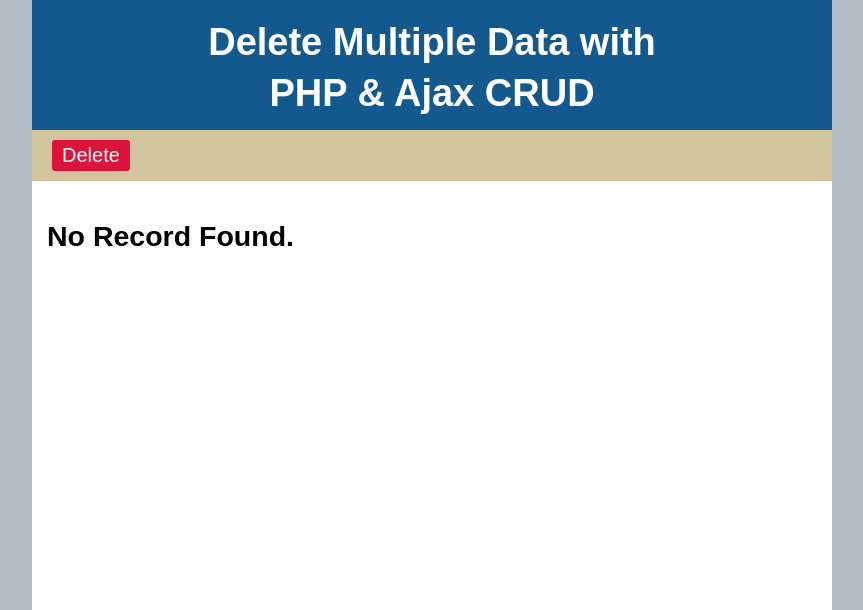
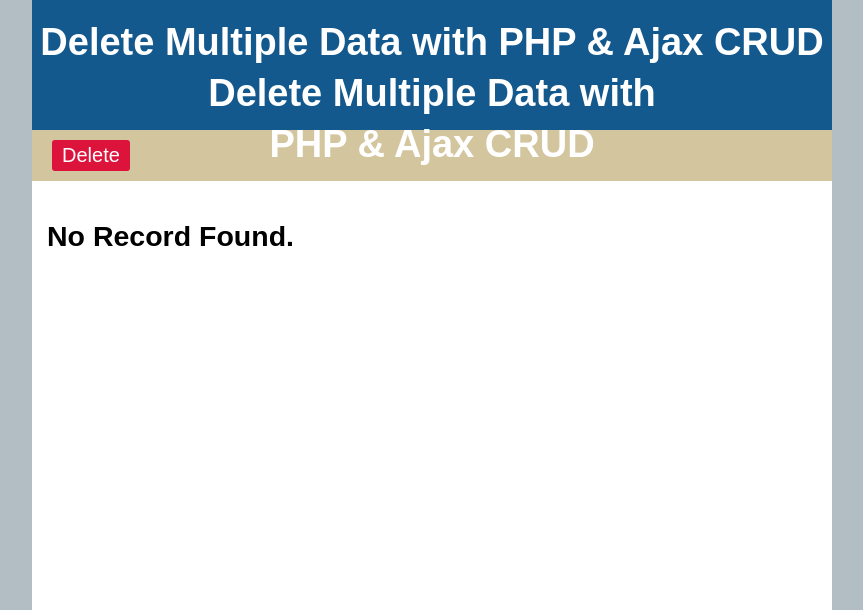
Before and after one commit to iamjayrajsinh/Php-Ajax-Delete-Multiple-Data, a PHP site: page / in a window 1280 px wide. Shown: the top 610 px of the page, without its empty margins (208-1071 px from the left). Run offline with PHP 8.4, Linux system fonts and the light colour scheme; data that the repository does not hold is empty.

Commit message:
removed hack.

```diff
--- a/index.php
+++ b/index.php
@@ -10,7 +10,7 @@
 <body>
   <div id="main">
     <div id="header">
-        <h1>Delete Multiple Data with <br>PHP & Ajax CRUD</h1>
+        <h1><?php echo "Delete Multiple Data with PHP & Ajax CRUD"; ?> Delete Multiple Data with <br>PHP & Ajax CRUD</h1>
     </div>
     <div id="sub-header">
       <button id="delete-btn">Delete</button>
```
